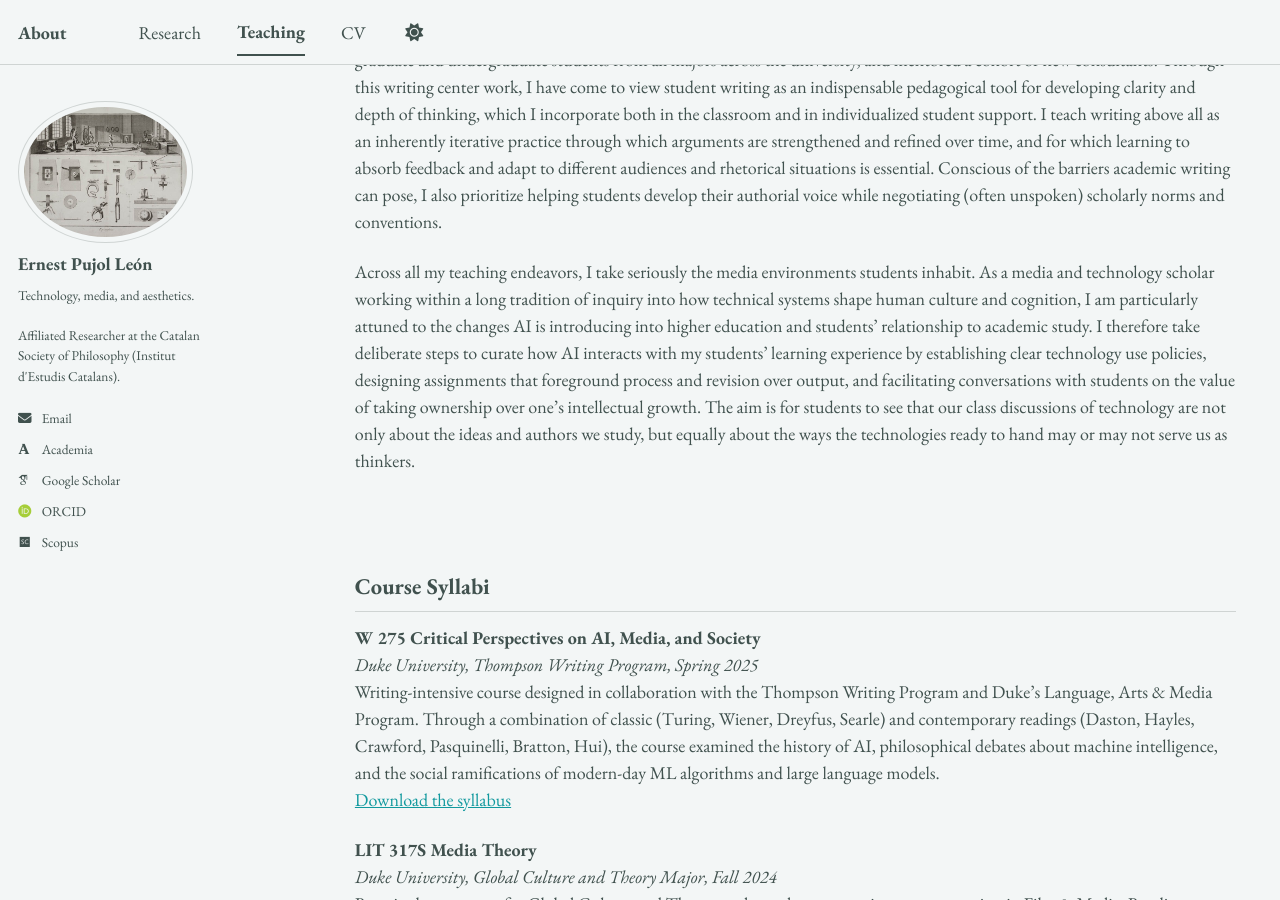
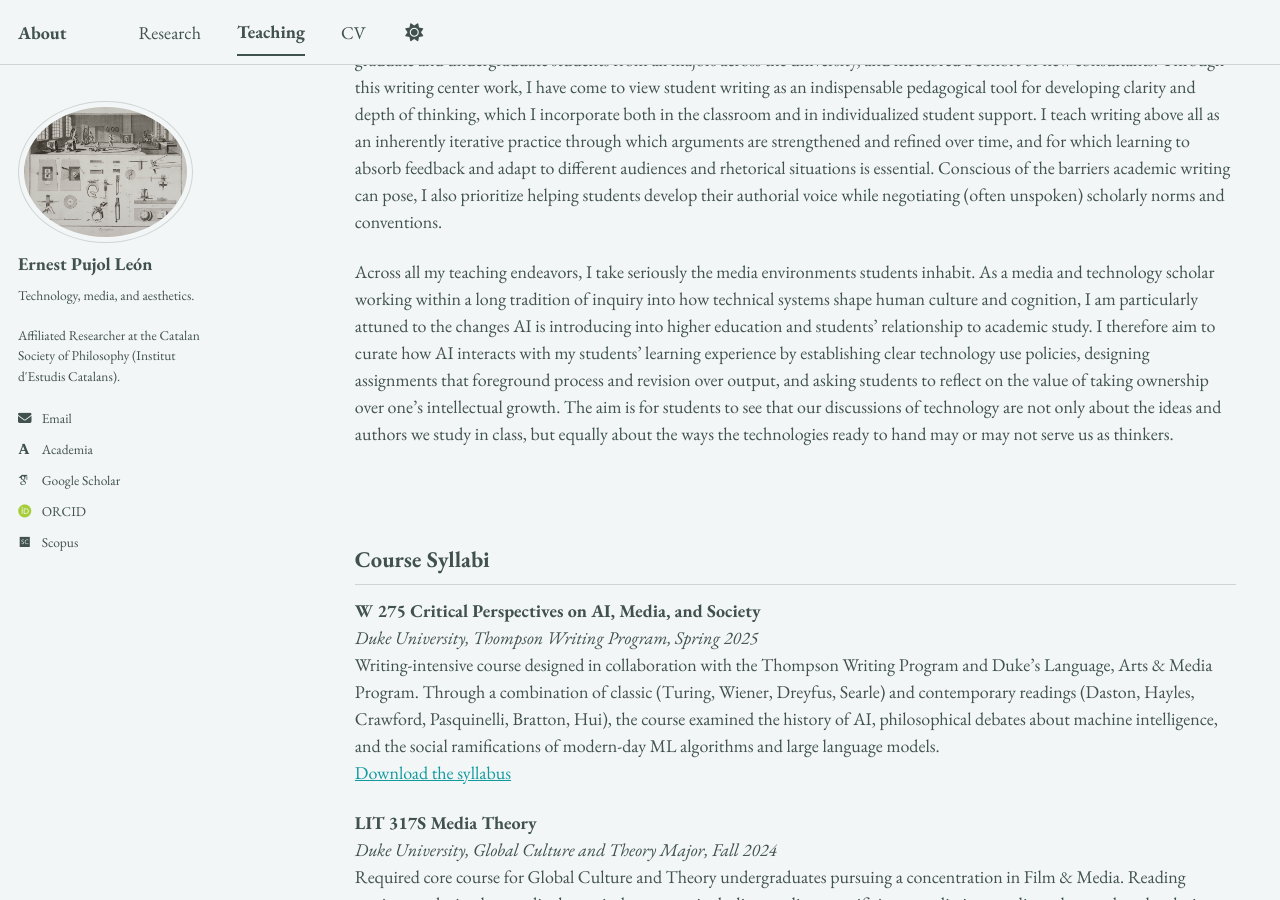
Before and after one commit to epujol90/epujol90.github.io, a Jekyll site: the page built from _pages/teaching.md, in a window 1280 px wide and 900 px high, scrolled down 548 px. Built offline with Jekyll 4.4.1, drawn with Linux system fonts in a browser that asks for light colours; some web fonts are replaced; a script bundle is joined from its source files by our own code; library files that are not in the unit come from our copies.

Commit message:
Update teaching.md

```diff
--- a/_pages/teaching.md
+++ b/_pages/teaching.md
@@ -11,7 +11,7 @@ My teaching experience includes both classroom instruction and writing center pr
 
 Beyond traditional coursework, my teaching is deeply indebted to my writing center experience. During my last two years at Duke, I worked as a writing consultant at the Thompson Writing Studio, where I led over 300 one-on-one consultations with graduate and undergraduate students from all majors across the university, and mentored a cohort of new consultants. Through this writing center work, I have come to view student writing as an indispensable pedagogical tool for developing clarity and depth of thinking, which I incorporate both in the classroom and in individualized student support. I teach writing above all as an inherently iterative practice through which arguments are strengthened and refined over time, and for which learning to absorb feedback and adapt to different audiences and rhetorical situations is essential. Conscious of the barriers academic writing can pose, I also prioritize helping students develop their authorial voice while negotiating (often unspoken) scholarly norms and conventions.
 
-Across all my teaching endeavors, I take seriously the media environments students inhabit. As a media and technology scholar working within a long tradition of inquiry into how technical systems shape human culture and cognition, I am particularly attuned to the changes AI is introducing into higher education and students’ relationship to academic study. I therefore take deliberate steps to curate how AI interacts with my students’ learning experience by establishing clear technology use policies, designing assignments that foreground process and revision over output, and facilitating conversations with students on the value of taking ownership over one’s intellectual growth. The aim is for students to see that our class discussions of technology are not only about the ideas and authors we study, but equally about the ways the technologies ready to hand may or may not serve us as thinkers.
+Across all my teaching endeavors, I take seriously the media environments students inhabit. As a media and technology scholar working within a long tradition of inquiry into how technical systems shape human culture and cognition, I am particularly attuned to the changes AI is introducing into higher education and students’ relationship to academic study. I therefore aim to curate how AI interacts with my students’ learning experience by establishing clear technology use policies, designing assignments that foreground process and revision over output, and asking students to reflect on the value of taking ownership over one’s intellectual growth. The aim is for students to see that our discussions of technology are not only about the ideas and authors we study in class, but equally about the ways the technologies ready to hand may or may not serve us as thinkers.
 <br>
 <br>
 <br>
```
